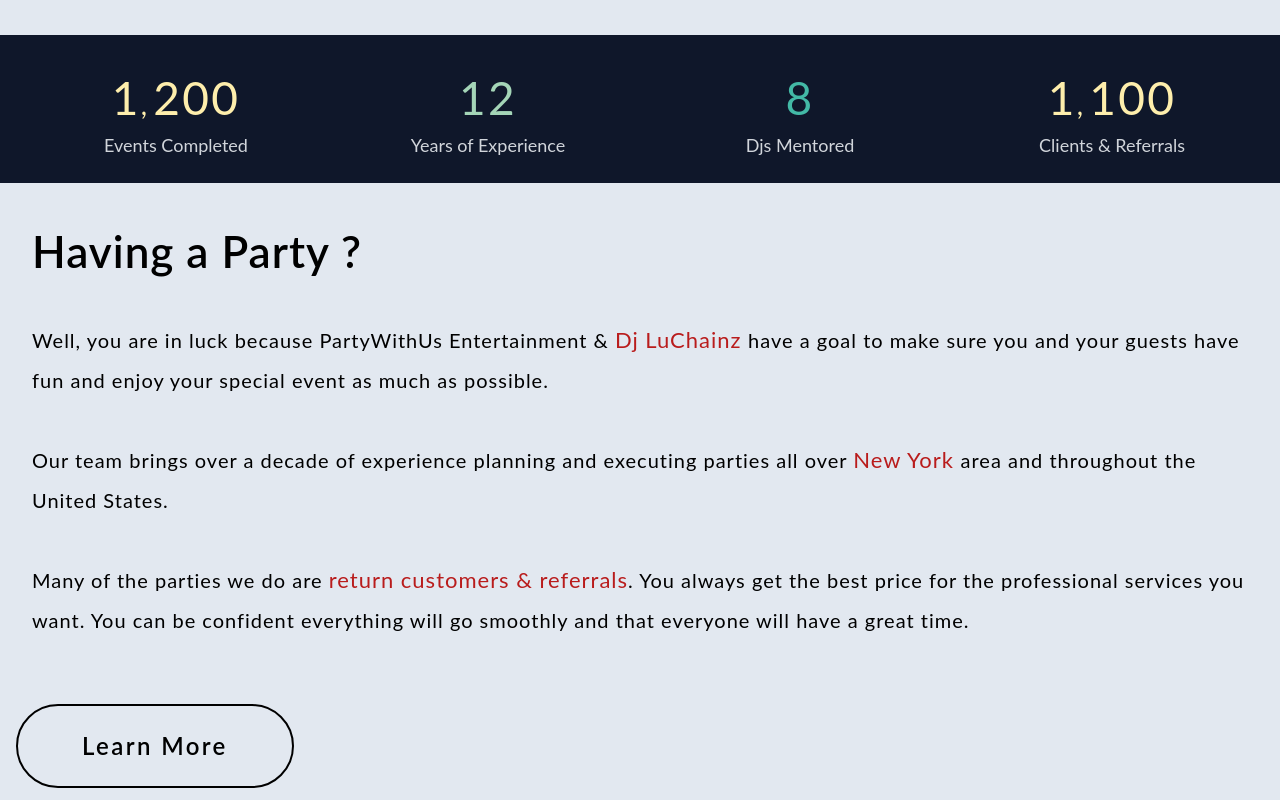
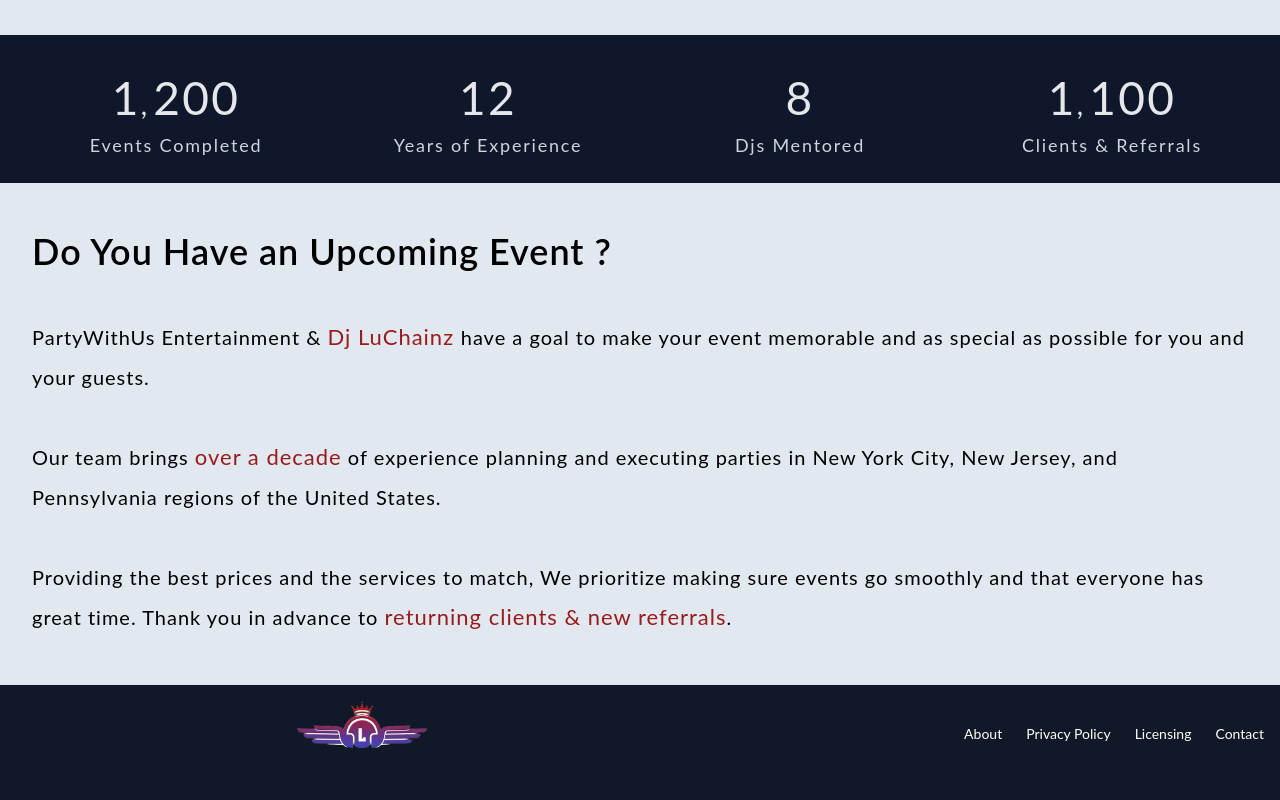
Before and after one commit to lamboprogramming/vercel-launch, a Next.js app in the folder djluchainz/: page / in a window 1280 px wide. Shown: the part 1200-2000 px from the top of the page. Built offline with nearby package versions, Linux system fonts and the light colour scheme.

Commit message:
changing homepage

```diff
--- a/djluchainz/components/Heropage.jsx
+++ b/djluchainz/components/Heropage.jsx
@@ -24,7 +24,8 @@
         src={bg}
         alt="/"
         fill
-        cover
+        sizes="(max-width: 768px) 100vw, (min-width: 768px) 50vw"
+        cover="true"
         quality={100}
       />
       <Image src={twin} className="relative grid w-full max-w-sm pb-20 hero-content md:mb-20 md:justify-center md:max-w-md lg:mt-20 mb:20" alt="#"/>
@@ -58,26 +59,26 @@
      <div className='grid grid-cols-1 p-2 pr-8 bg-slate-900 md:gap-2 lg:grid-cols-4 md:grid-cols-2'>
      {/* Col 1 */}
      <div className="w-full pt-1 m-4 text-center h-26">
-       <p className=' text-[46px] font-[400]  text-[#FEEEAC] tracking-wider '>1<span className="text-[28px] mr-1">,</span>200 </p>
-       <p className='text-[18px] text-gray-300'>Events Completed </p>
+       <p className=' text-[46px] font-[400]  text-gray-200  tracking-wider '>1<span className="text-[28px] mr-1">,</span>200 </p>
+       <p className='text-[18px] text-gray-300 tracking-widest'>Events Completed </p>
      </div>
 
 
      {/* Col 2 */}
      <div className="w-full pt-1 m-4 text-center h-26">
-     <p className='text-[46px] font-[400]  text-[#A4D5B7] tracking-wider  '>12 </p>
-     <p className='text-[18px] text-gray-300'>Years of Experience</p>
+     <p className='text-[46px] font-[400]  text-gray-200 tracking-wider  '>12 </p>
+     <p className='text-[18px] text-gray-300 tracking-widest'>Years of Experience</p>
    </div>
      {/* Col 3 */}
      <div className="w-full pt-1 m-4 text-center h-26 ">
-       <p className='text-[46px] font-[400]  text-[#43B9A6] tracking-wider '>8</p>
-       <p className='text-[18px]  text-gray-300  '>Djs Mentored</p>
+       <p className='text-[46px] font-[400]  text-gray-200  tracking-wider '>8</p>
+       <p className='text-[18px]  text-gray-300 tracking-widest '>Djs Mentored</p>
      </div>
 
      {/* Col 4 */}
      <div className="w-full pt-1 m-4 text-center h-26 ">
-     <p className=' text-[46px] font-[400]  text-[#FEEEAC] tracking-wider '>1<span className="text-[28px] mr-1">,</span>100 </p>
-     <p className='text-[18px] text-gray-300 ' >Clients & Referrals</p>
+     <p className=' text-[46px] font-[400]  text-gray-200 tracking-wider '>1<span className="text-[28px] mr-1">,</span>100 </p>
+     <p className='text-[18px] text-gray-300 tracking-widest' >Clients & Referrals</p>
    </div>
 
 
@@ -93,23 +94,23 @@
 
         {/* Paragraph 1 */}
         <p>
-        <span className='font-[600] text-[44px] '>Having a Party ?</span>
+        <span className='font-[600] text-[36px] '>Do You Have an Upcoming Event ?</span>
         <br />
         <br/>
-        Well, you are in luck because PartyWithUs Entertainment & <span className='text-red-700 text-[22px]'>Dj LuChainz </span>have a goal  to make sure you and your guests have fun and enjoy your special event as much as possible.
+       PartyWithUs Entertainment & <span className='text-red-800 text-[22px]'>Dj LuChainz </span>have a goal  to make your event memorable and as special as possible for you and your guests.
         <br/>
         <br/>
         </p>
 
         {/* Paragraph 2 */}
         <p>
-        Our team brings over a decade of experience planning and executing parties all over <span className='text-red-700 text-[22px]'>New York </span> area and throughout the United States.
+        Our team brings <span className='text-red-800 text-[22px]'>over a decade</span> of experience planning and executing parties in New York City, New Jersey, and Pennsylvania regions of the United States.
         </p>
         <br/>
 
         {/* Paragraph 3 */}
         <p>
-         Many of the parties we do are <span className='text-red-700 text-[22px]'>return customers & referrals</span>. You always get the best price for the professional services you want. You can be confident everything will go smoothly and that everyone will have a great time.
+       Providing the best prices and the services to match, We prioritize making sure events go smoothly and that everyone has great time. Thank you in advance to <span className='text-red-800 text-[22px]'>returning clients & new referrals</span>.
         </p>
 
         </p>
@@ -129,22 +130,6 @@
 
 
 
-
-
-
-
-      {/* Button */}
-      <div className="mb-6 ml-4 text-center md:text-left">
-      <Link href="/media">
-      <button className="px-16 py-6  text-2xl  text-black  border-2 border-black rounded-full bg-gradient-to-r bg-transparent hover:bg-indigo-300  sm:w-[20] mr-1 tracking-widest mt-2  lg:mt-4 font-san font-semibold max-w-[300px] self-center ">Learn More
-      </button>
-      </Link>
-
-      </div>
-
-
-
-
     </>
 
   );
```
